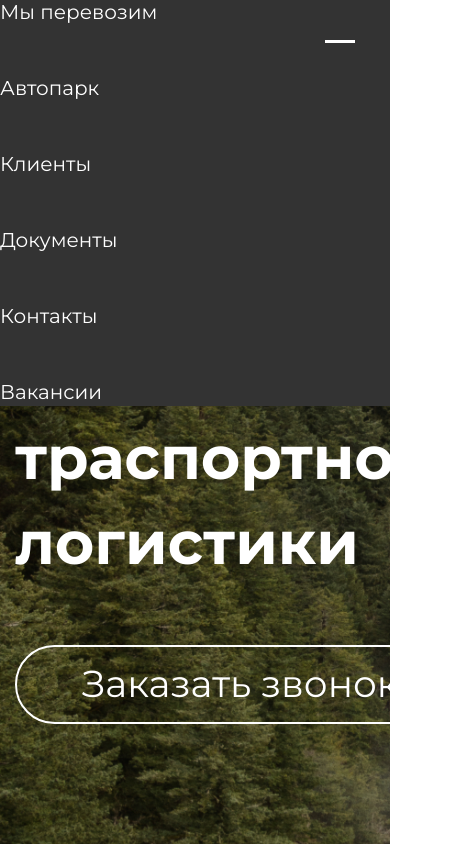
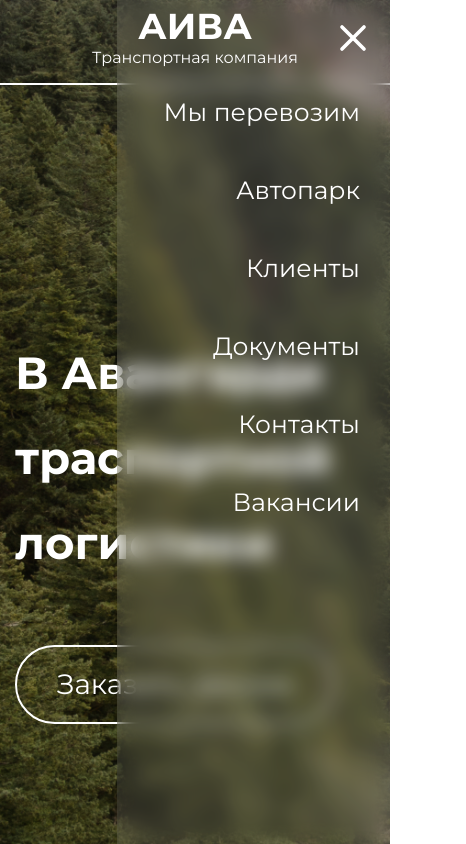
Before and after one commit to Arsaide/aiva, a Next.js app: page / in a window 390 px wide. Both pictures are taken after a click on the element 340 px from the left and 41 px from the top of the page. Shown: the whole page, 466 px wide, since content can reach past the window. Built offline with nearby package versions, Linux system fonts and the light colour scheme.

Commit message:
- Added lucide icons - Worked with burgers styles

```diff
--- a/package.json
+++ b/package.json
@@ -9,6 +9,7 @@
     "lint": "next lint"
   },
   "dependencies": {
+    "lucide-react": "^0.359.0",
     "next": "14.1.3",
     "react": "^18",
     "react-dom": "^18",
--- a/src/app/home-page/page.module.scss
+++ b/src/app/home-page/page.module.scss
@@ -14,7 +14,7 @@
 
 .phraze {
   color: var(--white-text);
-  font-size: 60px;
+  font-size: clamp(45px, 3vw, 60px);
   font-weight: 700;
   line-height: 85px;
   max-width: 420px;
--- a/src/components/layout/common/header/Header.module.scss
+++ b/src/components/layout/common/header/Header.module.scss
@@ -19,6 +19,8 @@
 
     &__logo {
       text-align: center;
+      position: relative;
+      z-index: 5;
     }
 
     &__logoLink {
@@ -32,8 +34,6 @@
   }
 
   .menu {
-    //display: flex;
-
     &__list {
       display: flex;
       gap: 50px;
@@ -60,7 +60,7 @@
       position: absolute;
       right: 30px;
       cursor: pointer;
-      z-index: 100;
+      z-index: 5;
     }
 
     &__burgerLine {
@@ -79,23 +79,40 @@
     .menu {
       position: absolute;
       top: 0;
-      left: 0;
-      width: 100%;
-      transform: translateX(-100%);
+      right: 0;
+      width: 70%;
+      height: 100vh;
+      transform: translateX(100%);
       transition: transform 0.3s ease-in-out;
-      background-color: #333;
-      z-index: 50;
+      background-color: rgba(255, 255, 255, 0.1);
+      backdrop-filter: blur(10px);
+      z-index: 4;
+      padding-top: 100px;
+      padding-right: 30px;
 
       &__list {
         flex-direction: column;
+        align-items: end;
+      }
+
+      &__link {
+        font-size: 25px;
       }
 
       &__burger {
         display: block;
+        right: 15px;
       }
 
       &._active {
         transform: translateX(0);
       }
     }
+
+   .header {
+     &__cnt {
+       justify-content: center;
+       align-items: center;
+     }
+   }
   }
--- a/src/components/layout/common/header/Header.tsx
+++ b/src/components/layout/common/header/Header.tsx
@@ -3,6 +3,7 @@ import React, {useEffect, useState} from 'react';
 import styles from './Header.module.scss'
 import Link from "next/link";
 import useScrollHandler from "@/hooks/use-scroll-handler/useScrollHandler";
+import {Menu, X} from "lucide-react";
 
 const Header = () => {
     const { visible } = useScrollHandler();
@@ -35,18 +36,14 @@ const Header = () => {
                 </div>
                 {isOpenMenu ? (
                     <div className={styles.menu__burger} onClick={toggleCloseMenu}>
-                        <div className={styles.menu__burgerLine}/>
+                        <X  color={'#fff'} width={44} height={44} />
                     </div>
                 ) : (
                     <div className={styles.menu__burger} onClick={toggleOpenMenu}>
-                        <div className={styles.menu__burgerLine}/>
-                        <div className={styles.menu__burgerLine}/>
-                        <div className={styles.menu__burgerLine}/>
+                        <Menu color={'#fff'} width={44} height={44}/>
                     </div>
                 )}
-                <nav className={`${styles.menu} ${isOpenMenu ? styles._active : ''}`} style={{
-                    // transform: isOpenMenu ? 'translateX(0)' : 'translateX(-100%)'
-                }}>
+                <nav className={`${styles.menu} ${isOpenMenu ? styles._active : ''}`}>
                     <ul className={styles.menu__list}>
                         <li className={styles.menu__item}>
                             <Link
--- a/src/components/layout/ui/button/Button.module.scss
+++ b/src/components/layout/ui/button/Button.module.scss
@@ -1,8 +1,8 @@
 .btn {
   color: var(--white-text);
   border: 2px solid var(--white-text);
-  padding: 25px 65px;
-  font-size: 37.5px;
+  padding: 25px clamp(40px, 4.3vw, 75px);
+  font-size: clamp(28px, 2vw, 37.5px);
   font-weight: 400;
   line-height: 24.7px;
   letter-spacing: -4%;
```
Also changed, not shown: 1 other file (tests, documents, lock files or other folders).
